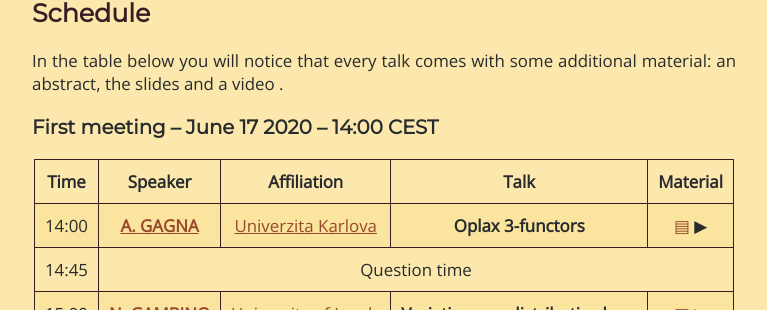
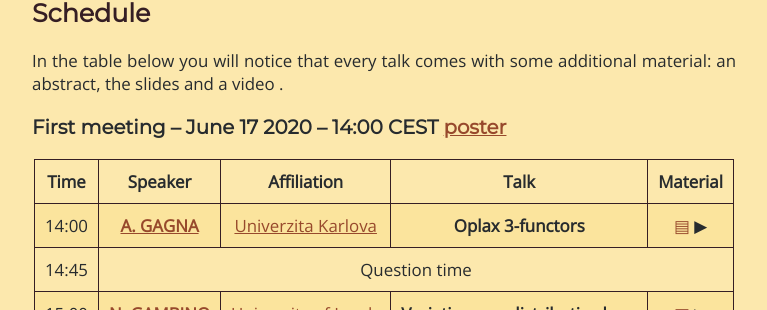
Before and after one commit to Progetto-ItaCa/Progetto-ItaCa.github.io, a Jekyll site: the page built from pages/fest.md, in a window 1280 px wide. Shown: the part 427-737 px from the top of the page, without its empty margins (256-1023 px from the left). Built offline with Jekyll 4.4.1, drawn with Linux system fonts in a browser that asks for light colours; our own code applies the rules of GitHub Pages for plain Markdown files.

Commit message:
added poster

```diff
--- a/pages/fest.md
+++ b/pages/fest.md
@@ -16,7 +16,7 @@ If you would like to be a speaker, or you want to contact the organizers of the
 
 In the table below you will notice that every talk comes with some additional material: an abstract, the slides and a video .
 
-### First meeting ⎯ June 17 2020 ⎯ 14:00 CEST
+### First meeting ⎯ June 17 2020 ⎯ 14:00 CEST [poster](poster.pdf)
 
 <center>
 <table>
```
Also changed, not shown: 2 other files.
